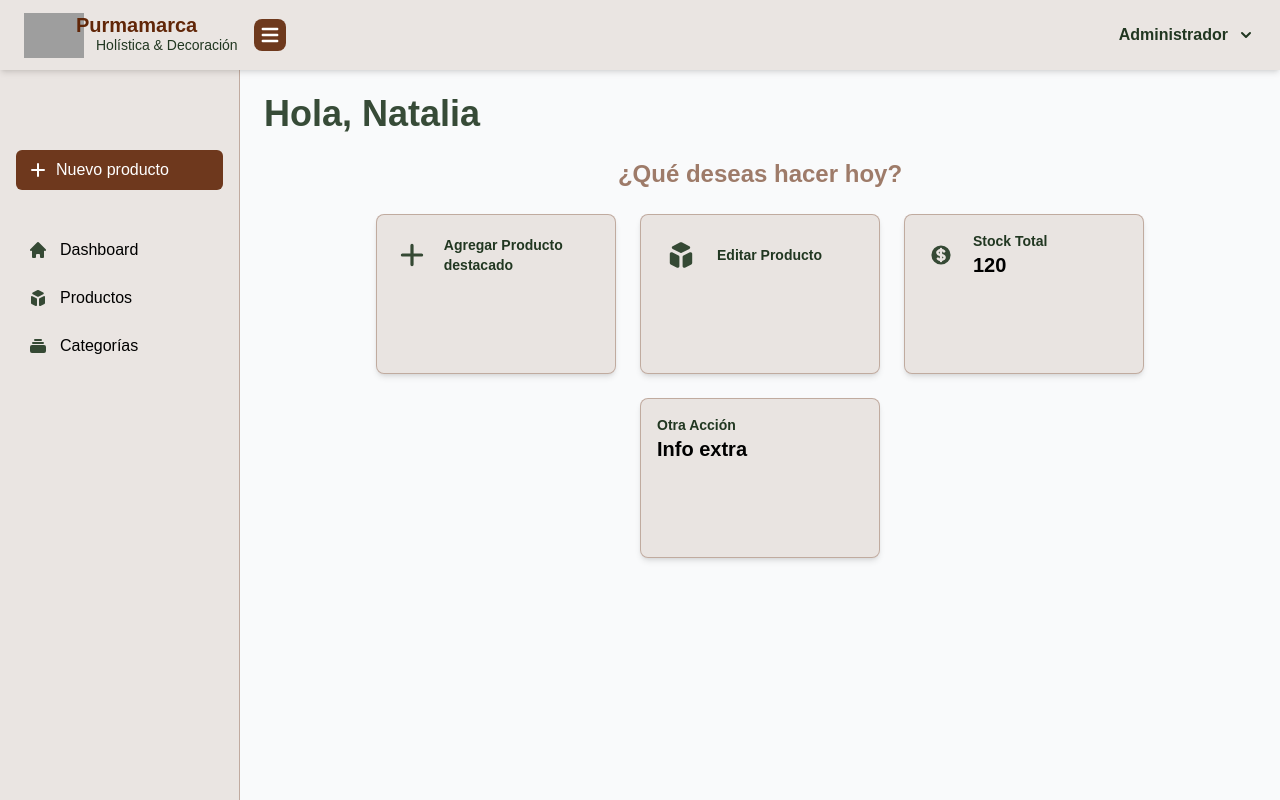
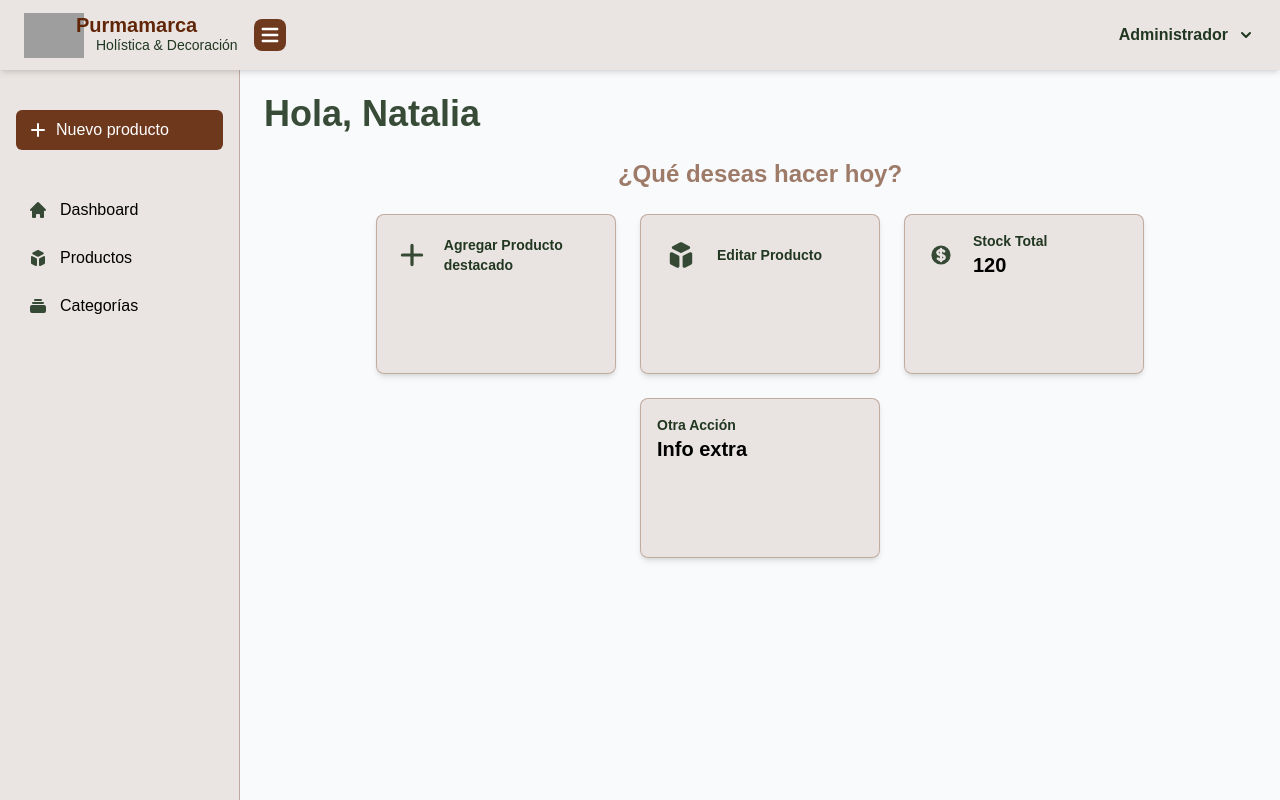
Before and after one commit to nicolasaddamo1/fe-purmamarca, a Next.js app: page /dashboard in a window 1280 px wide. Built offline with nearby package versions, Linux system fonts and the light colour scheme; grey boxes are pictures that could not be loaded; a web font is replaced by a local one.

Commit message:
ajuste en la tarjeta de preview

```diff
--- a/src/components/admin/ProductPreviewCard.tsx
+++ b/src/components/admin/ProductPreviewCard.tsx
@@ -8,7 +8,7 @@ const ProductPreviewCard: React.FC = () => {
   const product = useProductCreationStore();
 
   return (
-    <div className="bg-white shadow-md hover:shadow-xl border border-chocolate/30 rounded-lg w-64 h-80 overflow-hidden transition-shadow duration-300 cursor-pointer">
+    <div className="bg-white shadow-md hover:shadow-xl border border-chocolate/30 rounded-lg w-64 h-auto overflow-hidden transition-shadow duration-300 cursor-pointer">
       {product.imgPreviews.length > 0 ? (
         <img
           src={product.imgPreviews[0]}
--- a/src/components/admin/SidebarAdm.tsx
+++ b/src/components/admin/SidebarAdm.tsx
@@ -19,7 +19,7 @@ export default function SidebarAdm({ open }: Props) {
         open ? "w-60" : "w-20"
       } h-screen overflow-hidden`}
     >
-      <div className="flex flex-col gap-4 p-4 py-20">
+      <div className="flex flex-col gap-4 p-4 py-10">
         <button
           onClick={() => setSidebarView("newProduct")}
           className="flex items-center gap-2 bg-chocolate/90 hover:bg-chocolate/80 px-3 py-2 rounded-md text-white transition cursor-pointer"
```
